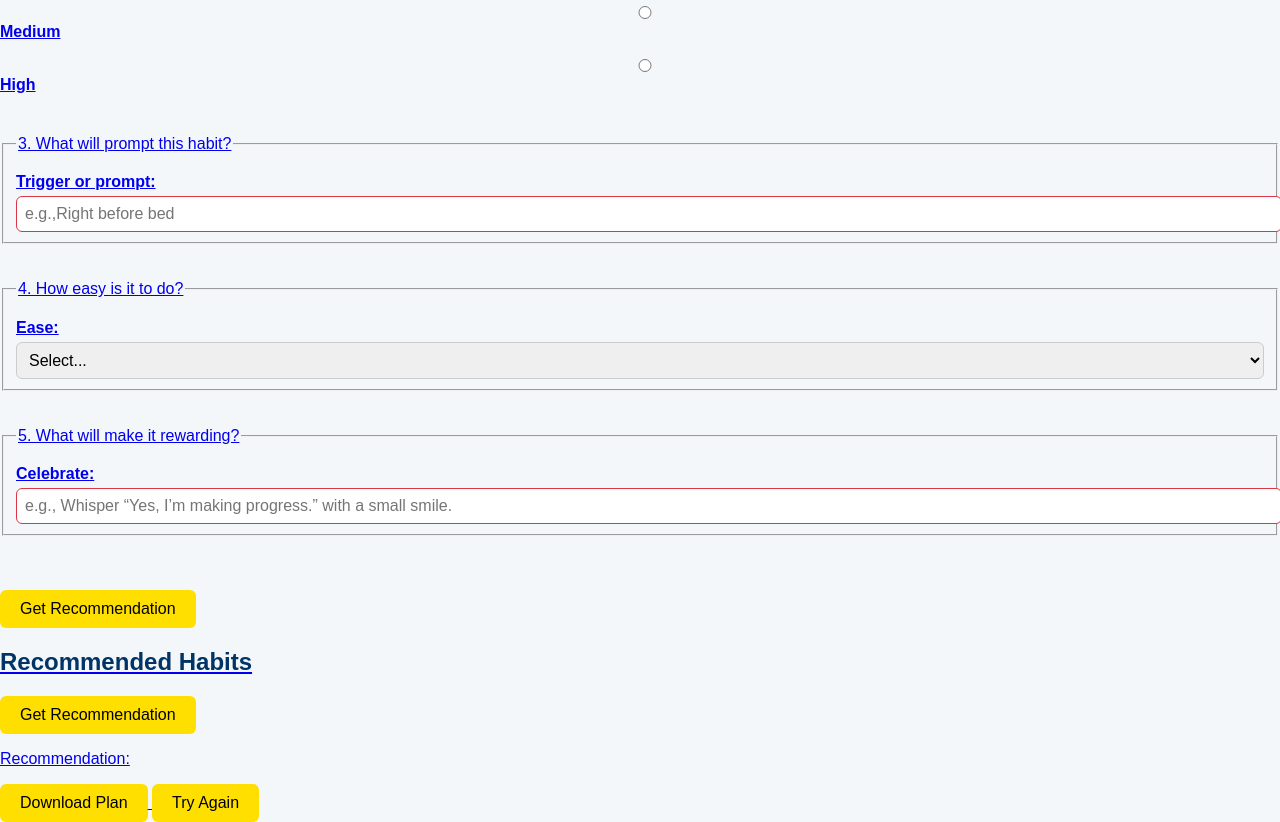
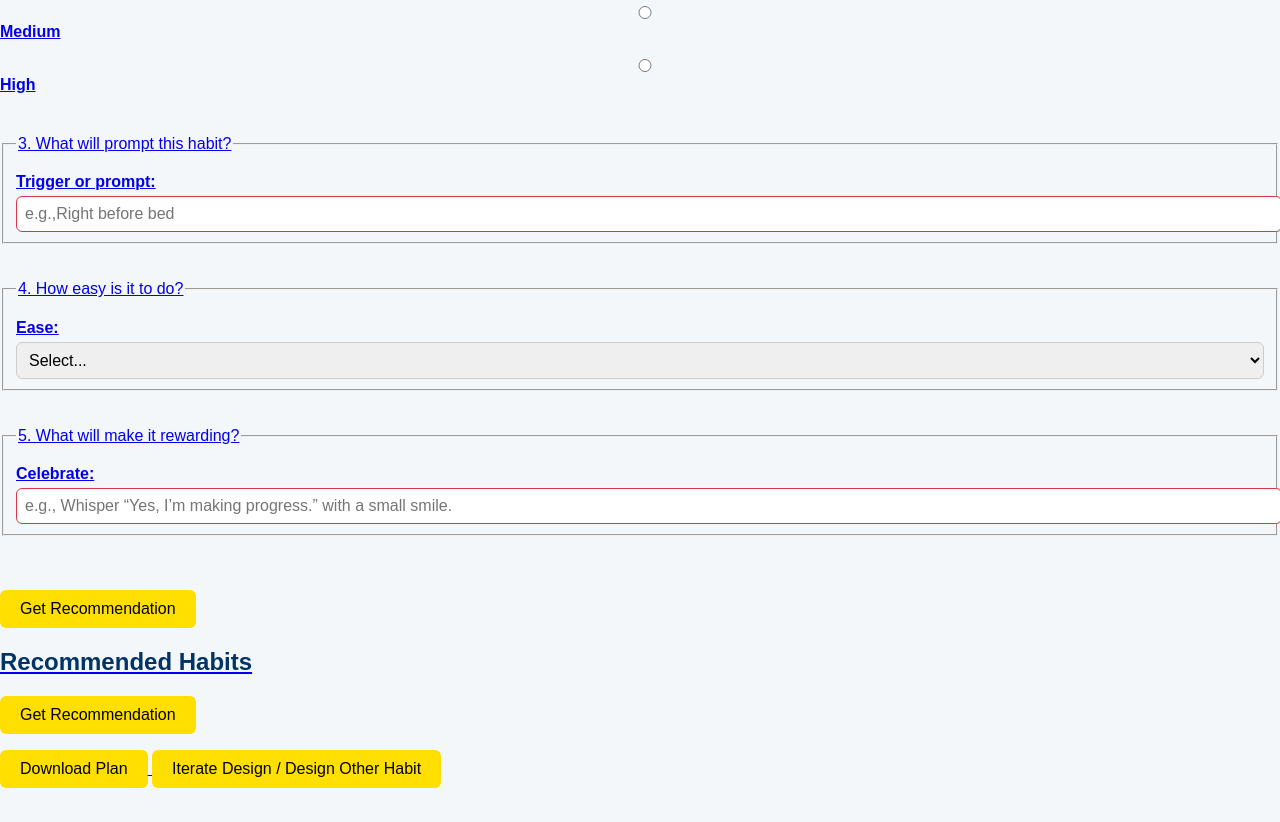
Before and after one commit to asilva777/resilient-habit-designer, a plain HTML site: page index.html in a window 1280 px wide. Shown: the part 765-1587 px from the top of the page. After the commit the page ends 1553 px from the top, so only its background shows below. Drawn offline with Linux system fonts and the light colour scheme.

Commit message:
index.html

```diff
--- a/index.html
+++ b/index.html
@@ -95,10 +95,9 @@
 
         <!-- Dynamic recommendation content -->
 
-        <p>Recommendation:</p>
       </div>
-      <button id="download-btn" aria-label="Download Habit Plan" title="Download your habit plan as a PDF">Download Plan</button>
-      <button id="try-again-btn" aria-label="Restart Habit Designer" title="Restart the habit design process">Try Again</button>
+      <button id="download-btn" aria-label="Download Designed Habit" title="Download your habit plan as a PDF">Download Plan</button>
+      <button id="try-again-btn" aria-label="Iterate/Dsign Other Habit" title="Iterate Habit Design or Try Designing Other Habit">Iterate Design / Design Other Habit</button>
     </section>
 
     <section id="feedback" aria-live="polite" hidden>
@@ -109,7 +108,6 @@
   <!-- Service worker, manifest, and script loading -->
   <script src="script.js" defer></script>
   <script>
-    // Set the copyright year
     document.addEventListener('DOMContentLoaded', function() {
       document.getElementById('year').textContent = new Date().getFullYear();
     });
```
